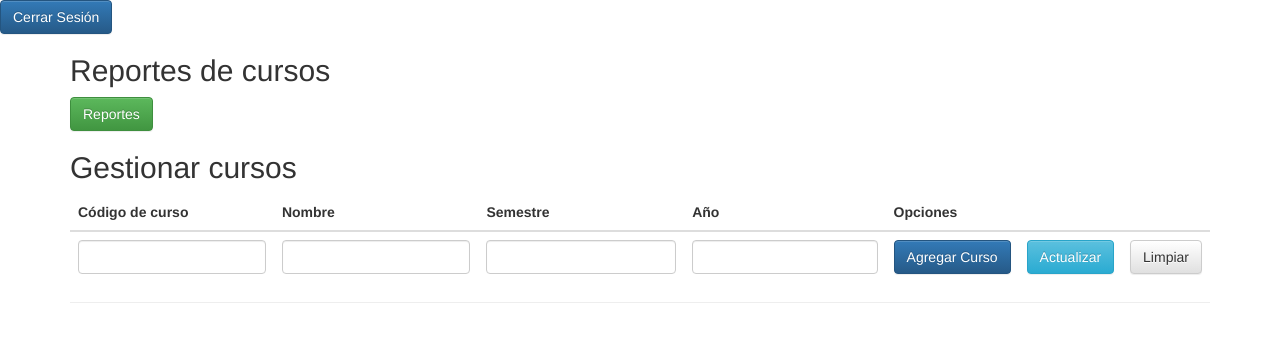
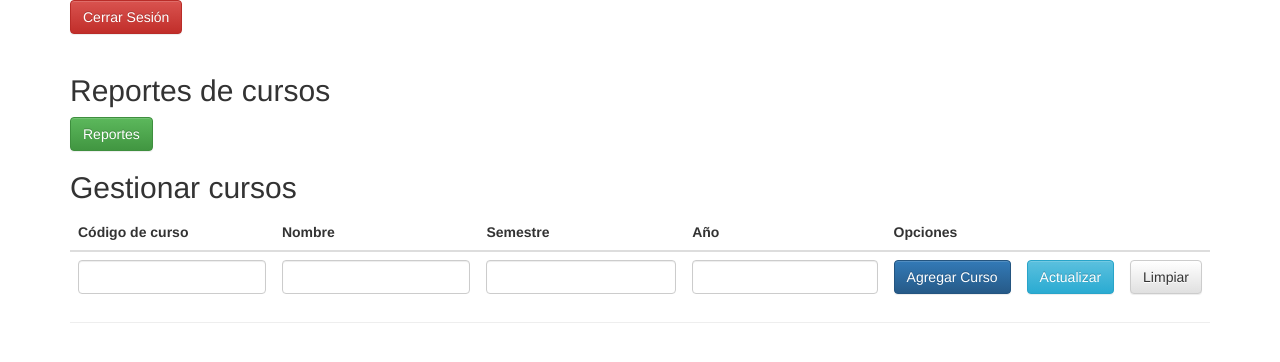
Before and after one commit to pablooCM/ProyectoBDA1, a website: page modules/home_manager/index.html in a window 1280 px wide. Drawn offline with nearby package versions, Linux system fonts and the light colour scheme; no server answers.

Commit message:
Update index.html

```diff
--- a/modules/home_manager/index.html
+++ b/modules/home_manager/index.html
@@ -12,8 +12,11 @@
   <title>MEAN Stack Test</title>
 </head>
 <body>
-  <button class="btn btn-primary" ng-click="logout()">Cerrar Sesión</button>
   <div class="container" ng-controller="ManagerCtrl">
+    <button class="btn btn-danger" ng-click="goToPath('/')">Cerrar Sesión</button>
+
+    <br>
+    <br>
 
     <h2>Reportes de cursos</h2>
     <td><a href="../home_manager/reports"><button class="btn btn-success">Reportes</button></a></td>
```
